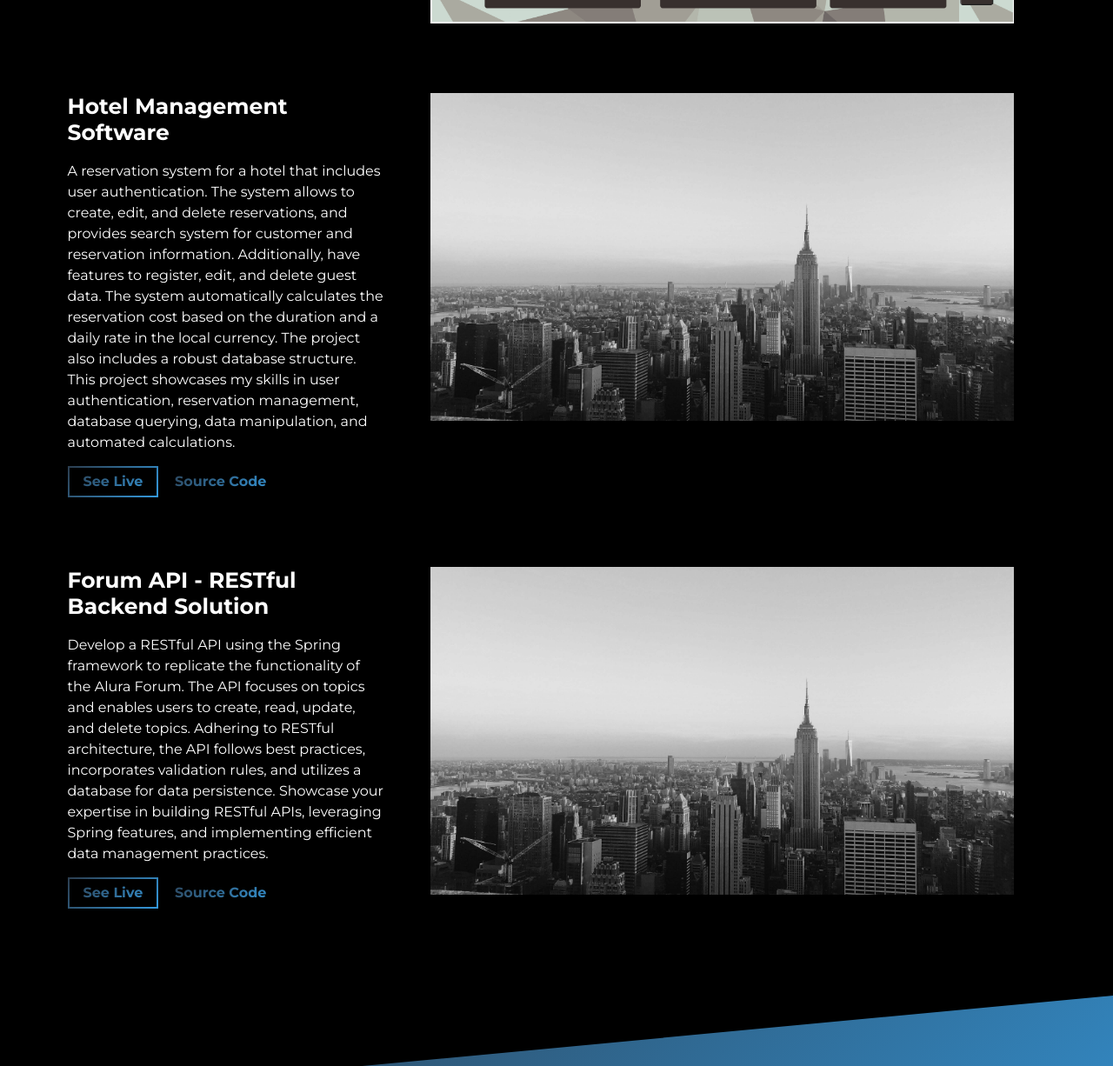
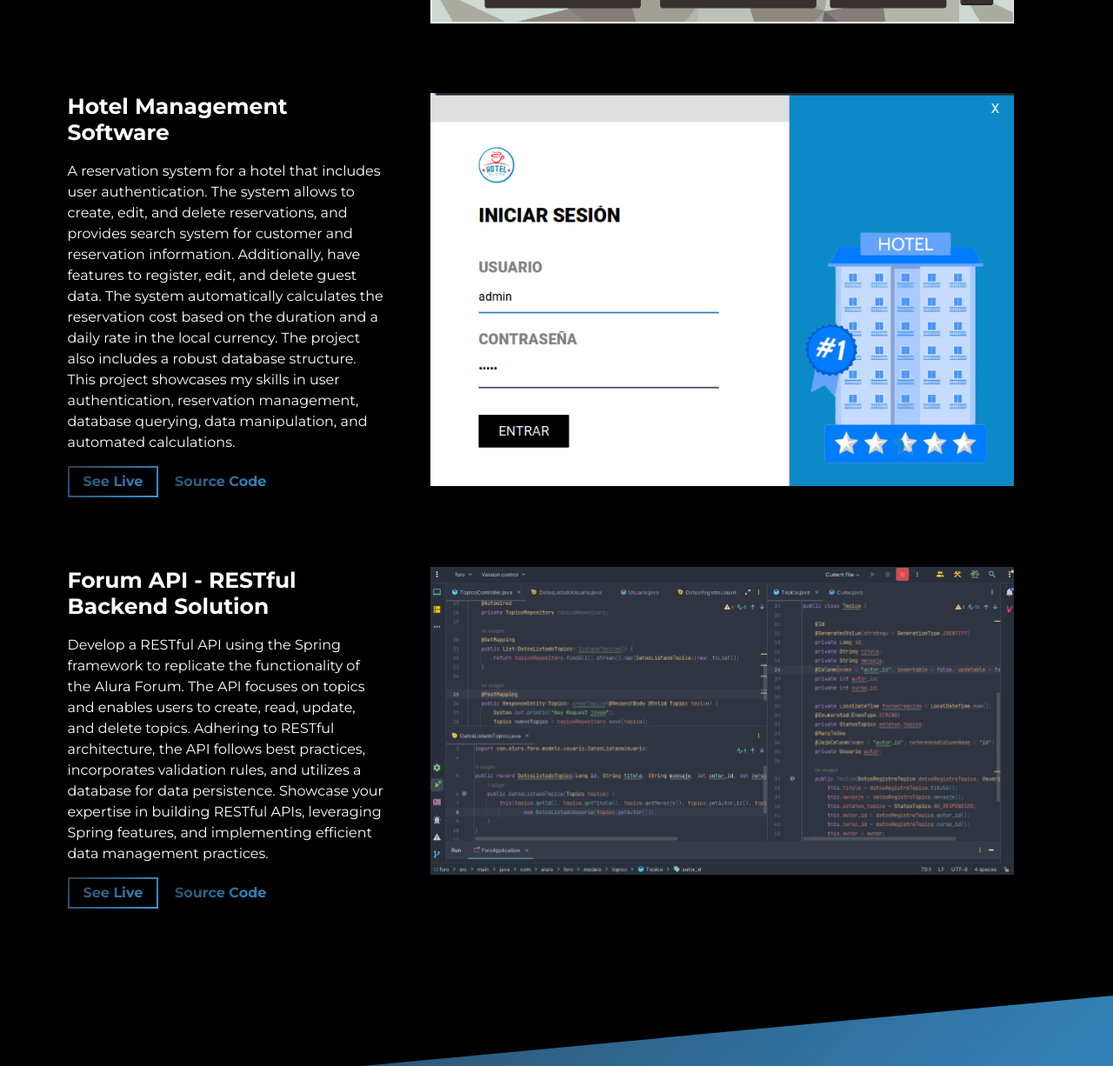
Before and after one commit to cypictronic05/personal-portfolio-2024, a website built with Parcel: page src/index.html in a window 1280 px wide. Shown: the part 1908-3134 px from the top of the page at 87% size. Built offline with nearby package versions, Linux system fonts and the light colour scheme.

Commit message:
Adding Images

```diff
--- a/src/index.html
+++ b/src/index.html
@@ -205,7 +205,7 @@
                     <img
                       alt="Project Image"
                       class="img-fluid"
-                      src="assets/project.jpg"
+                      src="assets/hotel.png"
                     />
                   </div>
                 </a>
@@ -255,7 +255,7 @@
                     <img
                       alt="Project Image"
                       class="img-fluid"
-                      src="assets/project.jpg"
+                      src="assets/foro.png"
                     />
                   </div>
                 </a>
```
Also changed, not shown: src/assets/foro.png (added), src/assets/hotel.png (added).
